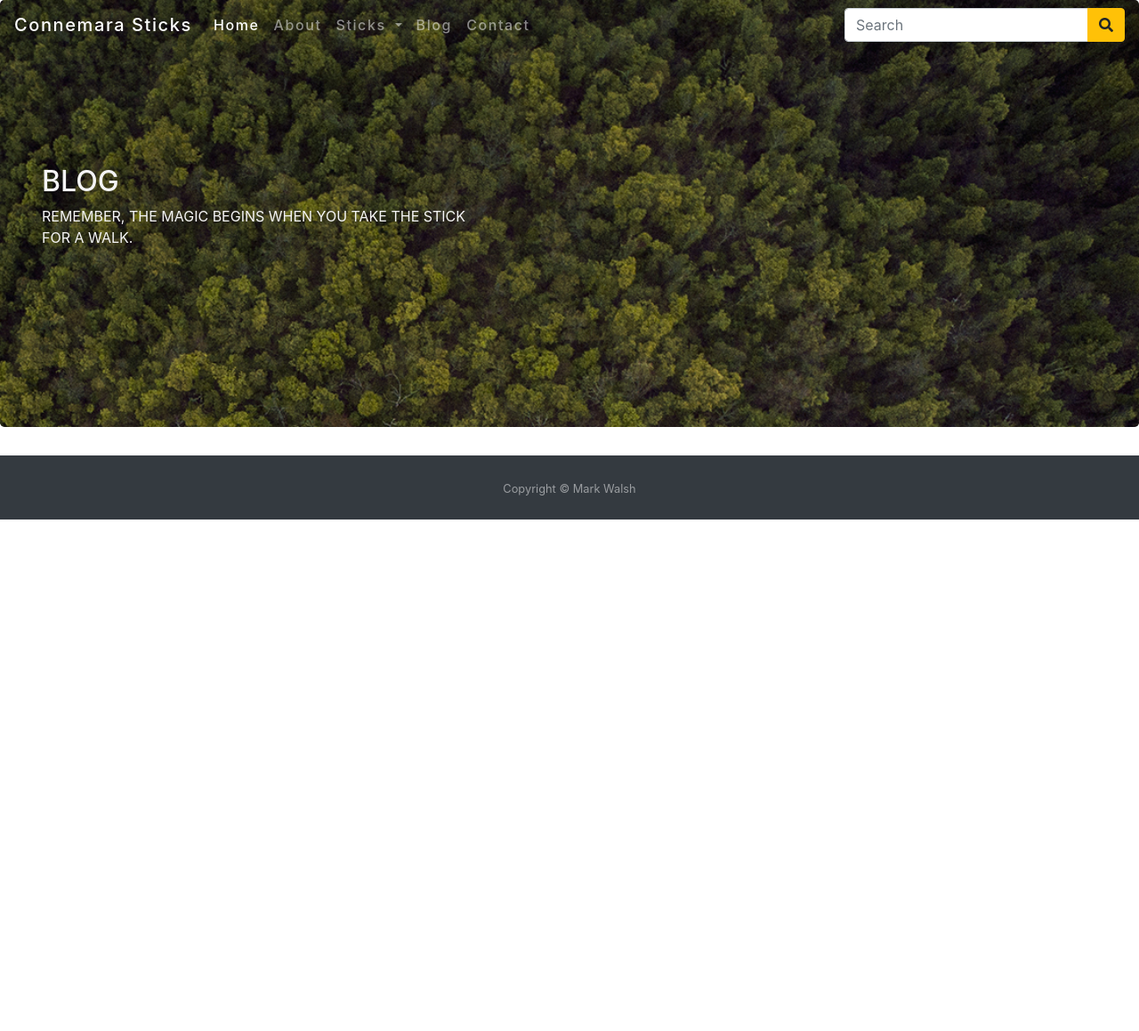
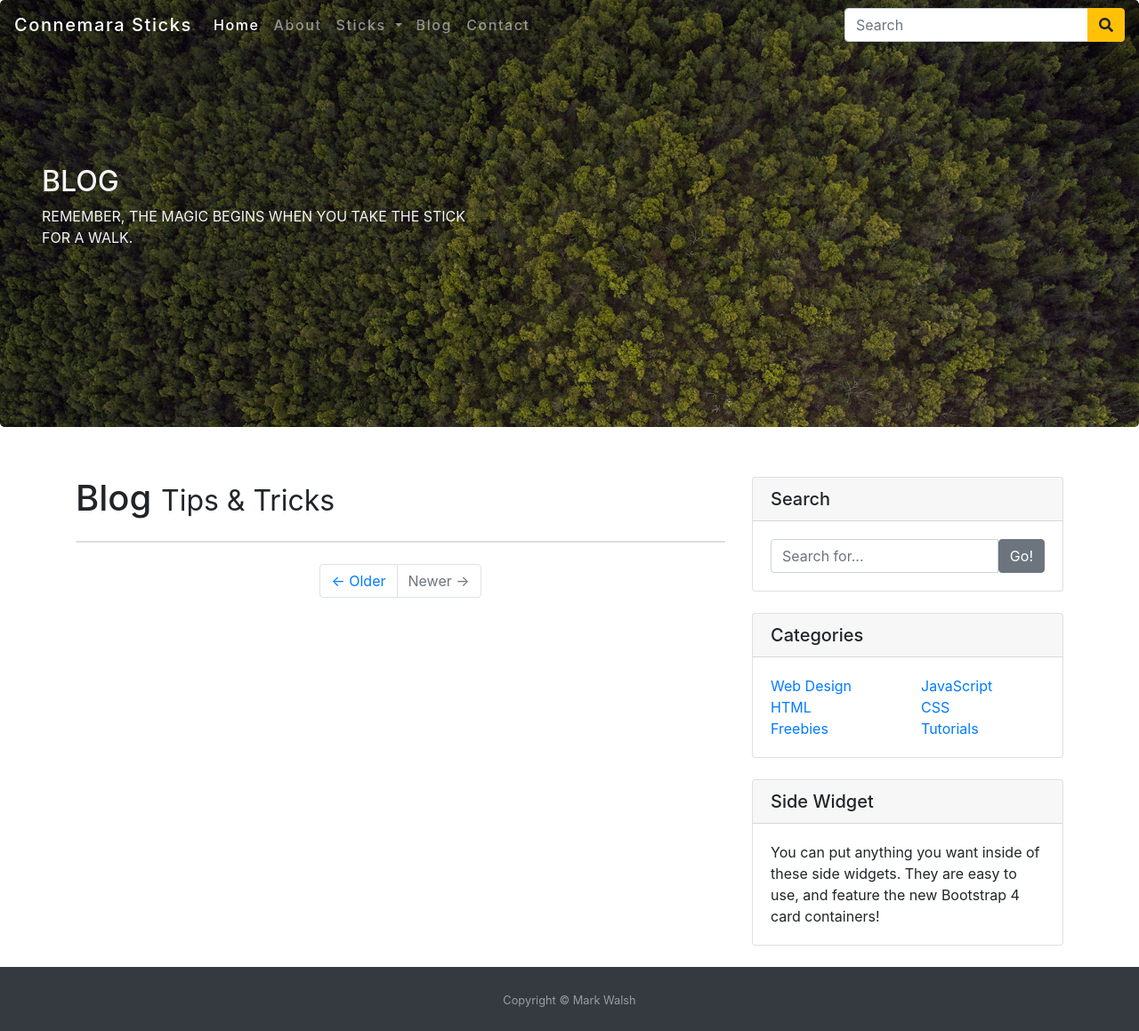
Before and after one commit to Squelsh84/connemara-sticks-ms4, a Django app: page /blog/ in a window 1280 px wide. Shown: the whole page at 89% size. Before the commit the page ends 584 px from the top, so only its background shows below. Run offline with Django 3.2, Linux system fonts and the light colour scheme; data that the repository does not hold is empty; some libraries are stand-ins or nearby versions.

Commit message:
Created templates for blogs. Added template to display each post and linked to read more.

```diff
--- a/blog/templates/blogs.html
+++ b/blog/templates/blogs.html
@@ -1,7 +1,7 @@
 {% extends 'base.html' %}
 {% load static %}
 
-{% block title %} Blog {% endblock %}
+{% block title %} Blogs {% endblock %}
 
 {% block content%}
 
@@ -16,5 +16,114 @@
   </div>
 </div>
 
+<!-- Page Content -->
+<div class="container">
+
+  <div class="row">
+
+    <!-- Blog Entries Column -->
+    <div class="col-md-8">
+
+      <h1 class="my-4">Blog
+        <small>Tips & Tricks</small>
+      </h1>
+      <!-- Blog Post -->
+      <div class="card mb-4">
+        {% for post in post_list %}
+
+        <img class="card-img-top" src="{{post.image.url}}" alt="Card image cap">
+        <div class="card-body">
+          <h2 class="card-title">{{post.title}}</h2>
+          <p class="card-text">{{post.content|slice:":200" }}</p>
+          <a href=" {% url 'blog' post.slug  %}" class="btn btn-primary">Read More &rarr;</a>
+        </div>
+        <div class="card-footer text-muted">
+          <p>{{ post.author }} | {{ post.created_on}}</p>
+        </div>
+        {% endfor %}
+      </div>
+
+
+
+
+      <!-- Pagination -->
+      <ul class="pagination justify-content-center mb-4">
+        <li class="page-item">
+          <a class="page-link" href="#">&larr; Older</a>
+        </li>
+        <li class="page-item disabled">
+          <a class="page-link" href="#">Newer &rarr;</a>
+        </li>
+      </ul>
+
+    </div>
+
+    <!-- Sidebar Widgets Column -->
+    <div class="col-md-4">
+
+      <!-- Search Widget -->
+      <div class="card my-4">
+        <h5 class="card-header">Search</h5>
+        <div class="card-body">
+          <div class="input-group">
+            <input type="text" class="form-control" placeholder="Search for...">
+            <span class="input-group-btn">
+              <button class="btn btn-secondary" type="button">Go!</button>
+            </span>
+          </div>
+        </div>
+      </div>
+
+      <!-- Categories Widget -->
+      <div class="card my-4">
+        <h5 class="card-header">Categories</h5>
+        <div class="card-body">
+          <div class="row">
+            <div class="col-lg-6">
+              <ul class="list-unstyled mb-0">
+                <li>
+                  <a href="#">Web Design</a>
+                </li>
+                <li>
+                  <a href="#">HTML</a>
+                </li>
+                <li>
+                  <a href="#">Freebies</a>
+                </li>
+              </ul>
+            </div>
+            <div class="col-lg-6">
+              <ul class="list-unstyled mb-0">
+                <li>
+                  <a href="#">JavaScript</a>
+                </li>
+                <li>
+                  <a href="#">CSS</a>
+                </li>
+                <li>
+                  <a href="#">Tutorials</a>
+                </li>
+              </ul>
+            </div>
+          </div>
+        </div>
+      </div>
+
+      <!-- Side Widget -->
+      <div class="card my-4">
+        <h5 class="card-header">Side Widget</h5>
+        <div class="card-body">
+          You can put anything you want inside of these side widgets. They are easy to use, and feature the new
+          Bootstrap 4 card containers!
+        </div>
+      </div>
+
+    </div>
+
+  </div>
+  <!-- /.row -->
+
+</div>
+<!-- /.container -->
 
 {% endblock %}
--- a/templates/base.html
+++ b/templates/base.html
@@ -49,7 +49,7 @@
           </div>
         </li>
         <li class="nav-item">
-          <a class="nav-link " href="{% url 'blog' %}">Blog</a>
+          <a class="nav-link " href="{% url 'blogs' %}">Blog</a>
         </li>
         <li class="nav-item">
           <a class="nav-link " href="{% url 'contact' %}">Contact</a>
```
Also changed, not shown: blog/templates/blog.html (+178 -0 lines).
